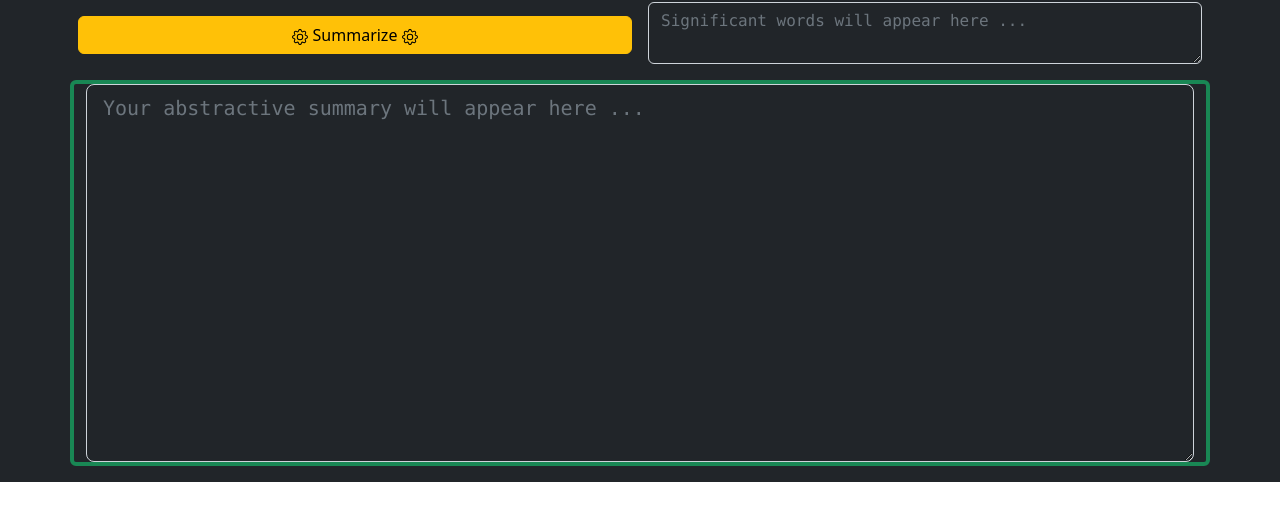
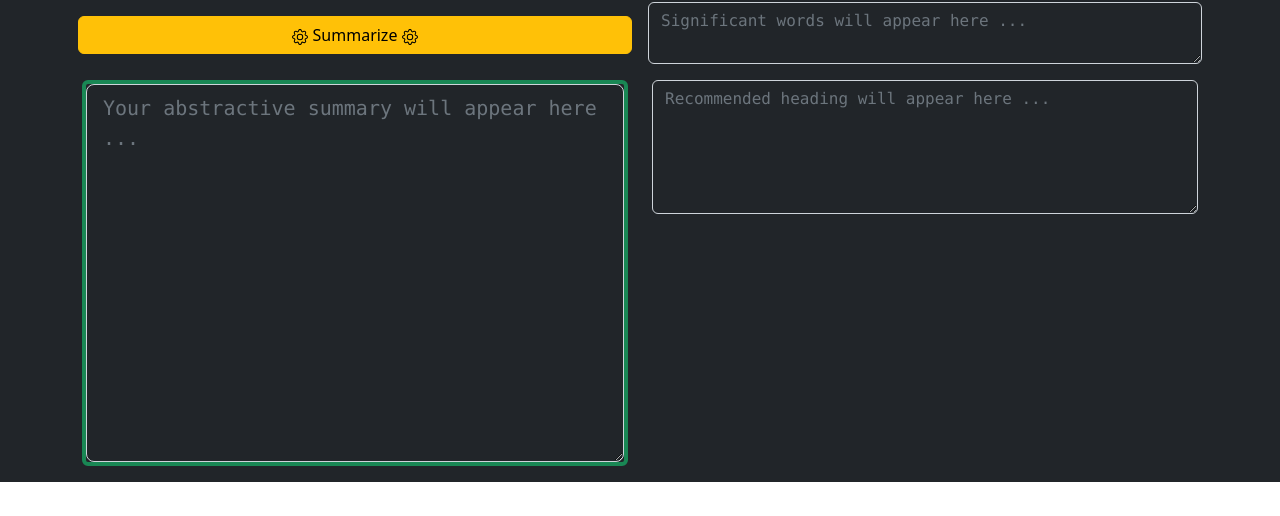
Before and after one commit to gokarna14/Speech-Text-Summarization-Application-Part, a React (Create React App) app: page /Summary in a window 1280 px wide. Shown: the part 642-1158 px from the top of the page. Built offline with nearby package versions, Linux system fonts and the light colour scheme.

Commit message:
Added the heading generation part

```diff
--- a/src/Summarization/Index.js
+++ b/src/Summarization/Index.js
@@ -12,6 +12,7 @@ const Index = () => {
 
 
     const [text, setText] = useState('')
+    const [heading, setHeading] = useState('')
     const [count, setCount] = useState(0)
     const [summaryToDisplay, setSummaryToDisplay] = useState('')
     const [summaryToDisplayArray, setSummaryToDisplayArray] = useState('')
@@ -195,8 +196,28 @@ const Index = () => {
 
         setSummaryAbs(summary_abs["summary"]["abs_summ"]);
 
+        let heading = await fetch(
+            "http://127.0.0.1:5000/generateHeading",
+            {
+                method: "POST",
+                headers: {
+                    'Content-Type': 'application/json'
+                },
+                body: JSON.stringify({
+                    "text": text,
+                    "compression_ratio": sizesToSendToApi[rangeValue]
+                })
+            }
+        )
+            .then(response => response.json())
+            .then(json => {
+                // setTextId(json["MAX(text_id)"]);
+                // new Promise(()=>setTextId(json["MAX(text_id)"]))
+                console.log(json);
+                return json
+            })
 
-
+        setHeading(heading["heading"]);
 
     }
 
@@ -208,6 +229,14 @@ const Index = () => {
                 icon: 'error',
                 title: 'Oops...',
                 text: 'The input text is too short to summarize!!! Try again with longer length (> 50 words)',
+                // footer: '<a href="">Why do I have this issue?</a>'
+            })
+        }
+        if (text.split(" ").length > 5000) {
+            Swal.fire({
+                icon: 'error',
+                title: 'Oops...',
+                text: 'The input text is too long to summarize!!! Try again with shorter length (> 50 words)',
                 // footer: '<a href="">Why do I have this issue?</a>'
             })
         }
@@ -298,6 +327,7 @@ const Index = () => {
                                             setSummary("");
                                             setSummaryAbs("");
                                             setSummaryToDisplay("");
+                                            setHeading("");
                                         }} />
                                         {/* {rangeValue} */}
                                     </span>
@@ -337,6 +367,7 @@ const Index = () => {
                         </div>
                     </div>
                     <div className="row">
+                        <div className="col">
                             {((summary === "" || text === "") && summaryAbs === "") ? "" : (summaryAbs === "") ? <>
                                 <div class="spinner-border text-light" role="status">
                                     <span class="sr-only"></span>
@@ -350,6 +381,21 @@ const Index = () => {
                                     // disabled
                                     rows="12"
                                     cols="50"
+
+                                    onChange={(e) => {
+                                        // TODO
+                                    }}
+                                />
+                            </div>
+                        </div>
+                        <div className="col">
+                            <textarea type="text" className="form-control bg-dark text-light font-monospace" aria-label="Large" aria-describedby="inputGroup-sizing-sm"
+                                placeholder={(summary === "" || text == "") ? 'Recommended heading will appear here ...' : "Identifying the best heading for your text ... hang on !!"}
+                                value={(summary === "" || text == "") ? "" : heading}
+                                // disabled
+                                rows="5"
+                                cols="50"
+                                // value={"Your text to summarize here ... "}
 
                                 onChange={(e) => {
                                     // TODO
```
Also changed, not shown: 1 other file (tests, documents, lock files or other folders). Lines whose indentation alone changed are shown as unchanged.
